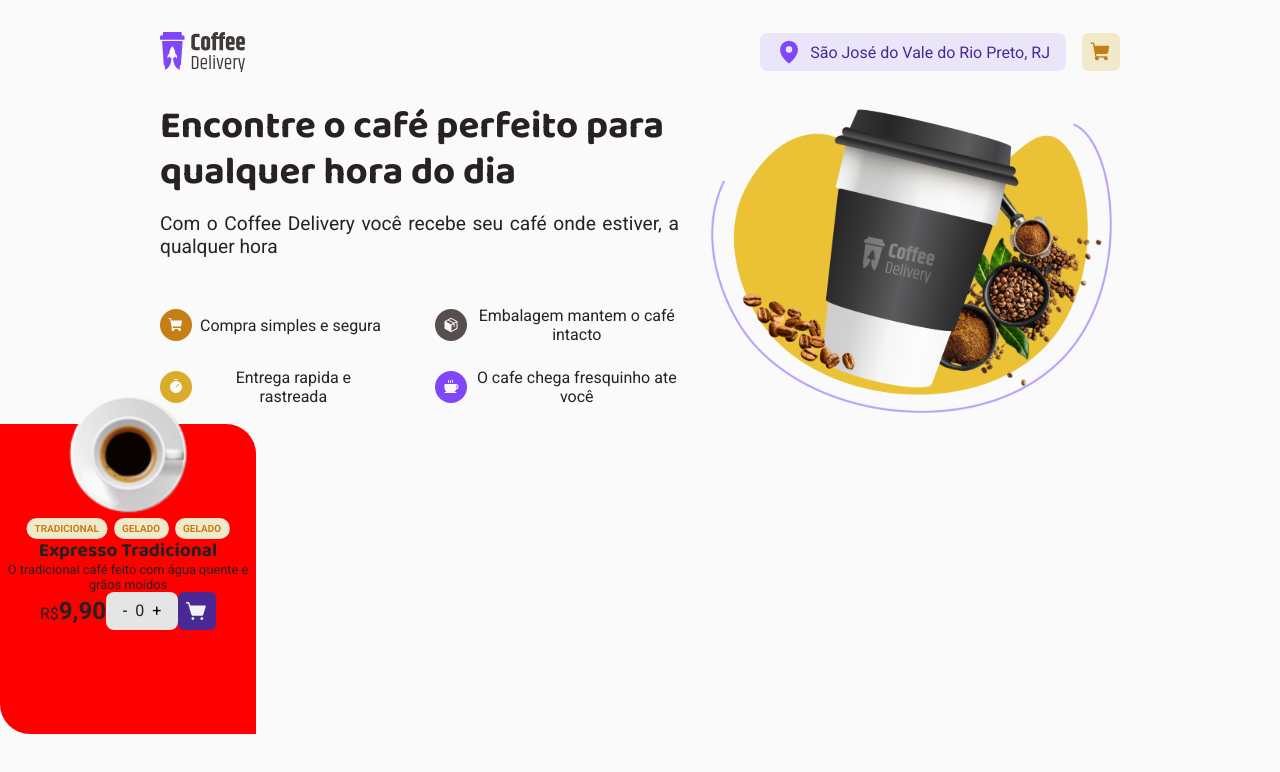
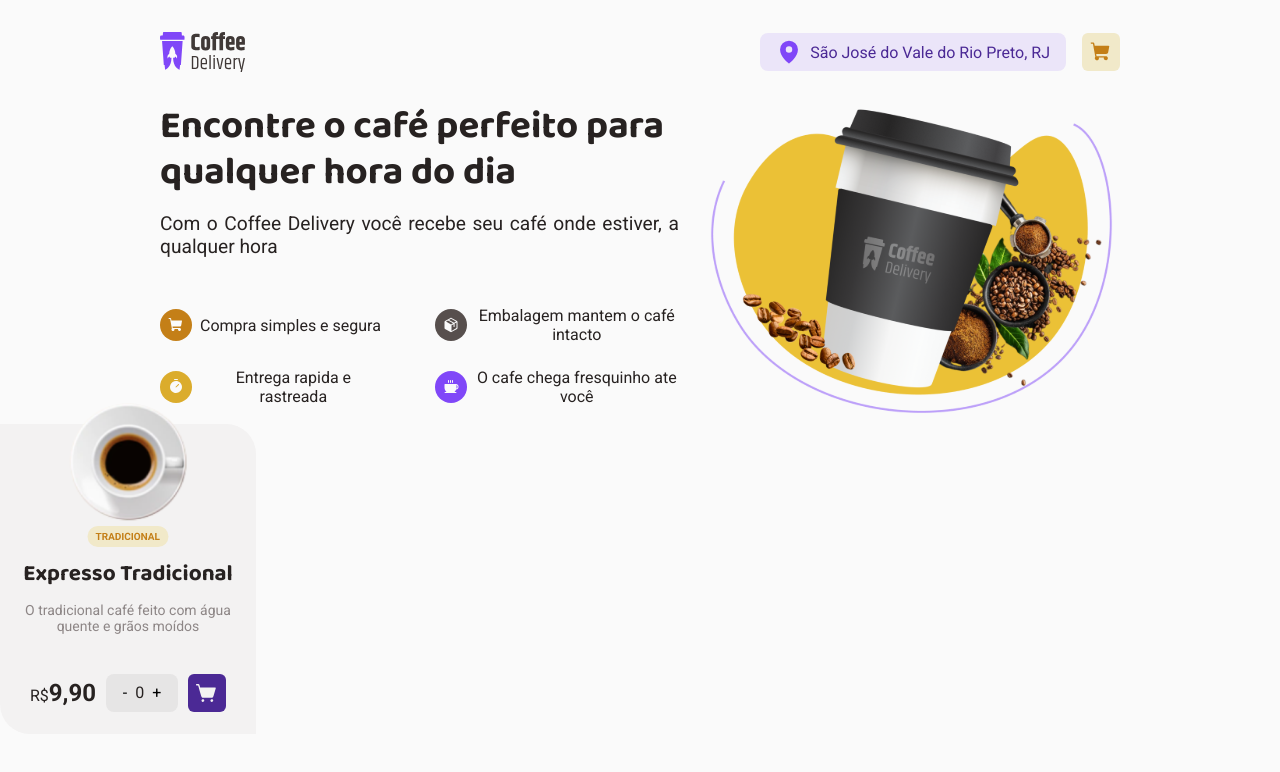
Before and after one commit to GabrielGCJ/d-02-react-js-rocketseat-coffee-delivery, a React (Vite) app: page / in a window 1280 px wide. Shown: the top 772 px of the page. Built offline with nearby package versions, Linux system fonts and the light colour scheme.

Commit message:
feature/update--css-coffee-component

```diff
--- a/src/components/Coffee/Coffee.tsx
+++ b/src/components/Coffee/Coffee.tsx
@@ -1,7 +1,14 @@
 import coffeTradicional from '../../assents/coffee-types/expresso-tradicional.svg'
-import traditionalTag from '../../assents/coffee-tags/tag1-tradicional.svg'
-import geladoTag from '../../assents/coffee-tags/tag2-gelado.svg'
+// import traditionalTag from '../../assents/coffee-tags/tag1-tradicional.svg'
+// import geladoTag from '../../assents/coffee-tags/tag2-gelado.svg'
 import shopImg from '../../assents/shoppingCartSimplePurple.svg'
+import {
+  tag1tradicional,
+  tag2gelado,
+  tag3comLeite,
+  tag4especial,
+  tag5alcoolico,
+} from '../../assents'
 
 import {
   CoffeeExternalContainer,
@@ -24,9 +31,11 @@ export const Coffee = () => {
           <img src={coffeTradicional} alt="" />
         </CoffeeTypeContaner>
         <TagsContainer>
-          <img src={traditionalTag} alt="" />
-          <img src={geladoTag} alt="" />
-          <img src={geladoTag} alt="" />
+          <img src={tag1tradicional} alt="" />
+          {/* <img src={tag2gelado} alt="" /> */}
+          {/* <img src={tag3comLeite} alt="" /> */}
+          {/* <img src={tag4especial} alt="" /> */}
+          {/* <img src={tag5alcoolico} alt="" /> */}
         </TagsContainer>
         <TitleContainer>
           <h2>Expresso Tradicional</h2>
--- a/src/components/Coffee/styles.ts
+++ b/src/components/Coffee/styles.ts
@@ -13,12 +13,11 @@ export const CoffeeInternalContainer = styled.div`
   width: 256px;
   height: 310px;
 
-  /* background: ${(props) => props.theme['gray-300']}; */
-  background: red;
+  background: ${(props) => props.theme['gray-300']};
 `
 
 export const CoffeeTypeContaner = styled.div`
-  margin-top: calc(0px - 1.5rem - 6px);
+  margin-top: calc(0px - 16px - 6px);
   img {
     width: 120px;
   }
@@ -29,20 +28,24 @@ export const TagsContainer = styled.div`
   align-items: center;
 
   img {
-    padding: 0rem 0.2rem;
+    padding: 0 3.2px;
   }
 `
 
 export const TitleContainer = styled.div`
   text-align: center;
   font-family: 'Baloo 2';
-  font-size: 1vw;
+  font-size: 15px;
   line-height: 1.2;
+  padding: 14px 0;
 `
 
 export const DescriptionContainer = styled.div`
-  font-size: 1vw;
+  font-size: 14px;
   text-align: center;
+  padding-bottom: 40px;
+  width: 216px;
+  color: ${(props) => props.theme['gray-700']};
 `
 
 export const PriceAndQuantityContainer = styled.div`
@@ -56,6 +59,8 @@ export const PriceContainer = styled.div`
   display: flex;
   flex-direction: row;
   align-items: last baseline;
+
+  padding-right: 10px;
 `
 
 export const QuantityContainer = styled.div`
@@ -64,6 +69,8 @@ export const QuantityContainer = styled.div`
   align-items: center;
   justify-content: center;
 
+  /* padding: 20px; */
+
   width: 72px;
   height: 38px;
   border-radius: 8px;
@@ -71,7 +78,7 @@ export const QuantityContainer = styled.div`
   background-color: ${(props) => props.theme['gray-500']};
 
   span {
-    padding: 0rem 0.5rem;
+    padding: 0 8px;
   }
 
   button {
@@ -83,4 +90,6 @@ export const QuantityContainer = styled.div`
 export const ShoppingCarContainer = styled.div`
   display: flex;
   align-items: center;
+
+  padding-left: 10px;
 `
```
